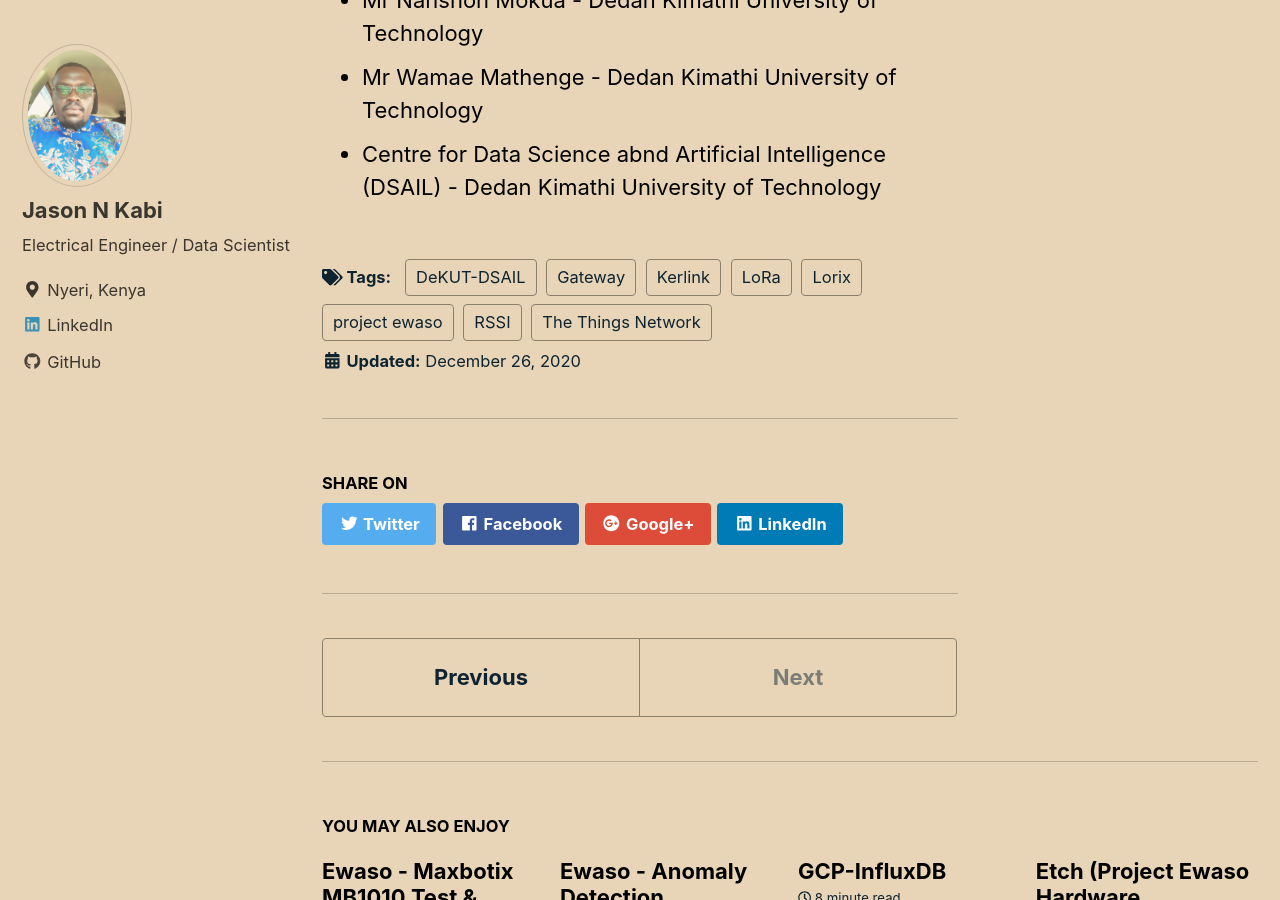
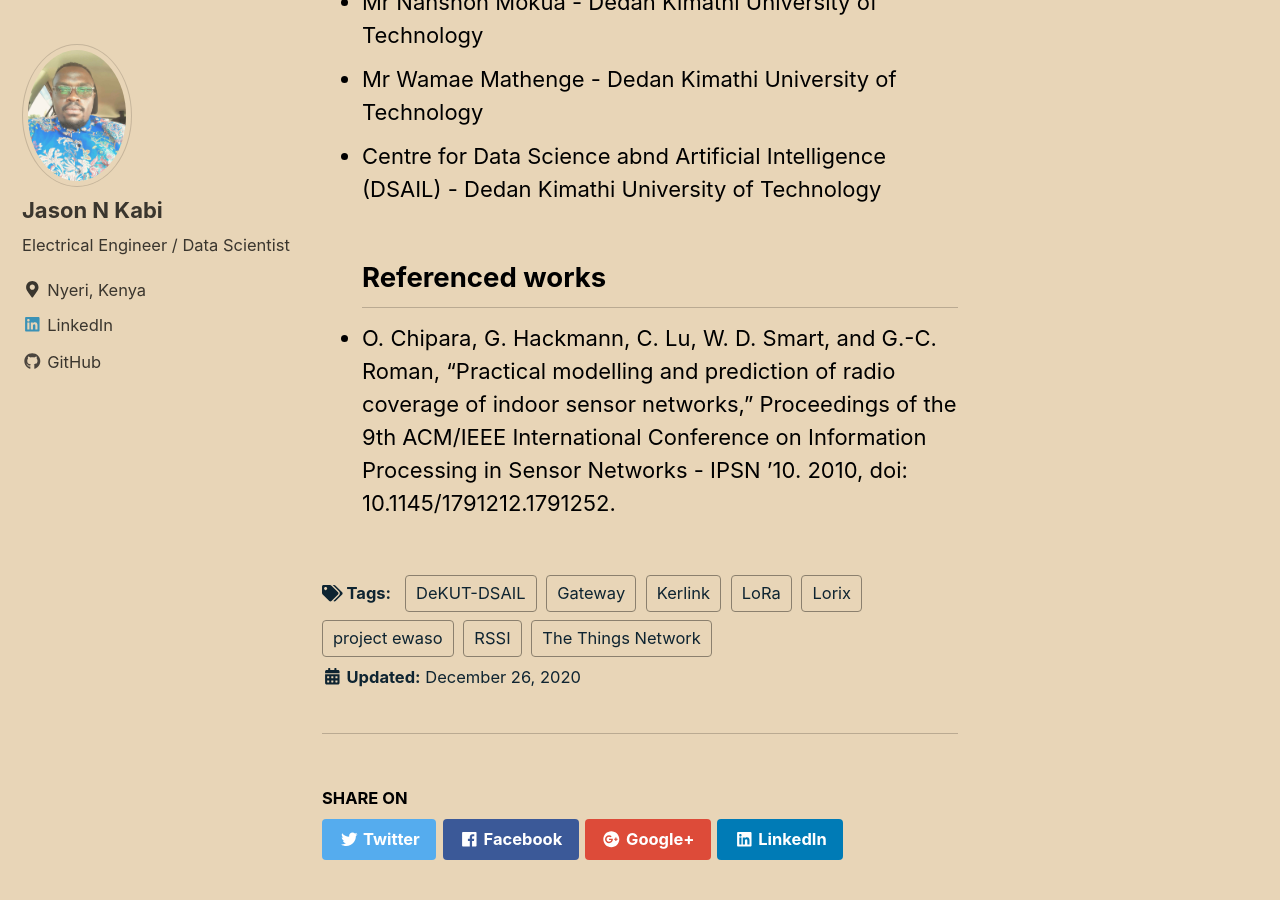
Before and after one commit to kabi23/kabi23.github.io, a Jekyll site: the page built from _posts/2020-12-26-radiomapping.md, in a window 1280 px wide and 900 px high, scrolled down 5881 px. Built offline with Jekyll 4.4.1, drawn with Linux system fonts in a browser that asks for light colours; nearby versions of some CDN libraries.

Commit message:
radio mapping

```diff
--- a/_posts/2020-12-26-radiomapping.md
+++ b/_posts/2020-12-26-radiomapping.md
@@ -10,7 +10,7 @@
 ---
 ## Introduction
 The robust operation and efficient deployment of many IoT systems rely on the deployment of gateways and relays to ensure quality wireless coverage. Radio mapping aims to predict network coverage extent based on a small number of link measurements (signal properties) from sampled locations. We conducted radio mapping at Ol-Pejeta conservancy to determine transmission range of LoRa enabled (water level monitoring) prototypes developed, and also to test the deployment along river Ewaso Nyiro within the conservancy. We mounted two LoRaWAN gateways at Ol-Pejeta house, a Kerlink Gateway at approximately 16 meters above ground and a LoRix One Gateway at approximately 13 meters above ground.
-{% include figure image_path="assets/img/radio/pp.PNG" alt="*Fig 1: Location of the [Ol-pejeta conservancy offices (gateway location)](https://www.google.com/maps/place/Ol+Pejeta+Conservancy/@0.0240155,36.9039278,15.72z/data=!4m6!3m5!1s0x0:0x9e73769f2ce0f944!4b1!8m2!3d-0.004314!4d36.963734)*" caption="*Fig 1: Location of the [Ol-pejeta conservancy offices (gateway location)](https://www.google.com/maps/place/Ol+Pejeta+Conservancy/@0.0240155,36.9039278,15.72z/data=!4m6!3m5!1s0x0:0x9e73769f2ce0f944!4b1!8m2!3d-0.004314!4d36.963734)*" %}
+{% include figure image_path="assets/img/radio/pp8.PNG" alt="*Fig 1: Location of the [Ol-pejeta conservancy offices (gateway location)](https://www.google.com/maps/place/Ol+Pejeta+Conservancy/@0.0240155,36.9039278,15.72z/data=!4m6!3m5!1s0x0:0x9e73769f2ce0f944!4b1!8m2!3d-0.004314!4d36.963734)*" caption="*Fig 1: Location of the [Ol-pejeta conservancy offices (gateway location)](https://www.google.com/maps/place/Ol+Pejeta+Conservancy/@0.0240155,36.9039278,15.72z/data=!4m6!3m5!1s0x0:0x9e73769f2ce0f944!4b1!8m2!3d-0.004314!4d36.963734)*" %}
 {% include figure image_path="assets/img/radio/pp1.PNG" alt="*Fig 2: Location of the [Ol-pejeta conservancy offices (gateway location)](https://www.google.com/maps/place/Ol+Pejeta+Conservancy/@0.0240155,36.9039278,15.72z/data=!4m6!3m5!1s0x0:0x9e73769f2ce0f944!4b1!8m2!3d-0.004314!4d36.963734)*" caption="*Fig 2: Location of the [Ol-pejeta conservancy offices (gateway location)](https://www.google.com/maps/place/Ol+Pejeta+Conservancy/@0.0240155,36.9039278,15.72z/d ata=!4m6!3m5!1s0x0:0x9e73769f2ce0f944!4b1!8m2!3d-0.004314!4d36.963734)*" %}
 The LoRaWAN gateway, also known as the concentrator, is used to relay data packets between the end devices (nodes) and the network server via the internet. It communicates over multi-channels with multi-spreading factors (SF). With this technique, nodes communicate with the gateway using different channels and data-rates (DR) without pre-negotiation and enables the gateway to accommodate about 10000 end devices at a go.
 ## Sampled Locations
@@ -32,3 +32,5 @@
 - Mr Nahshon Mokua - Dedan Kimathi University of Technology
 - Mr Wamae Mathenge - Dedan Kimathi University of Technology
 - Centre for Data Science abnd Artificial Intelligence (DSAIL) - Dedan Kimathi University of Technology
+## Referenced works
+- O. Chipara, G. Hackmann, C. Lu, W. D. Smart, and G.-C. Roman, “Practical modelling and prediction of radio coverage of indoor sensor networks,” Proceedings of the 9th ACM/IEEE International Conference on Information Processing in Sensor Networks - IPSN ’10. 2010, doi: 10.1145/1791212.1791252.
```
Also changed, not shown: assets/img/radio/pp8.PNG (added).
